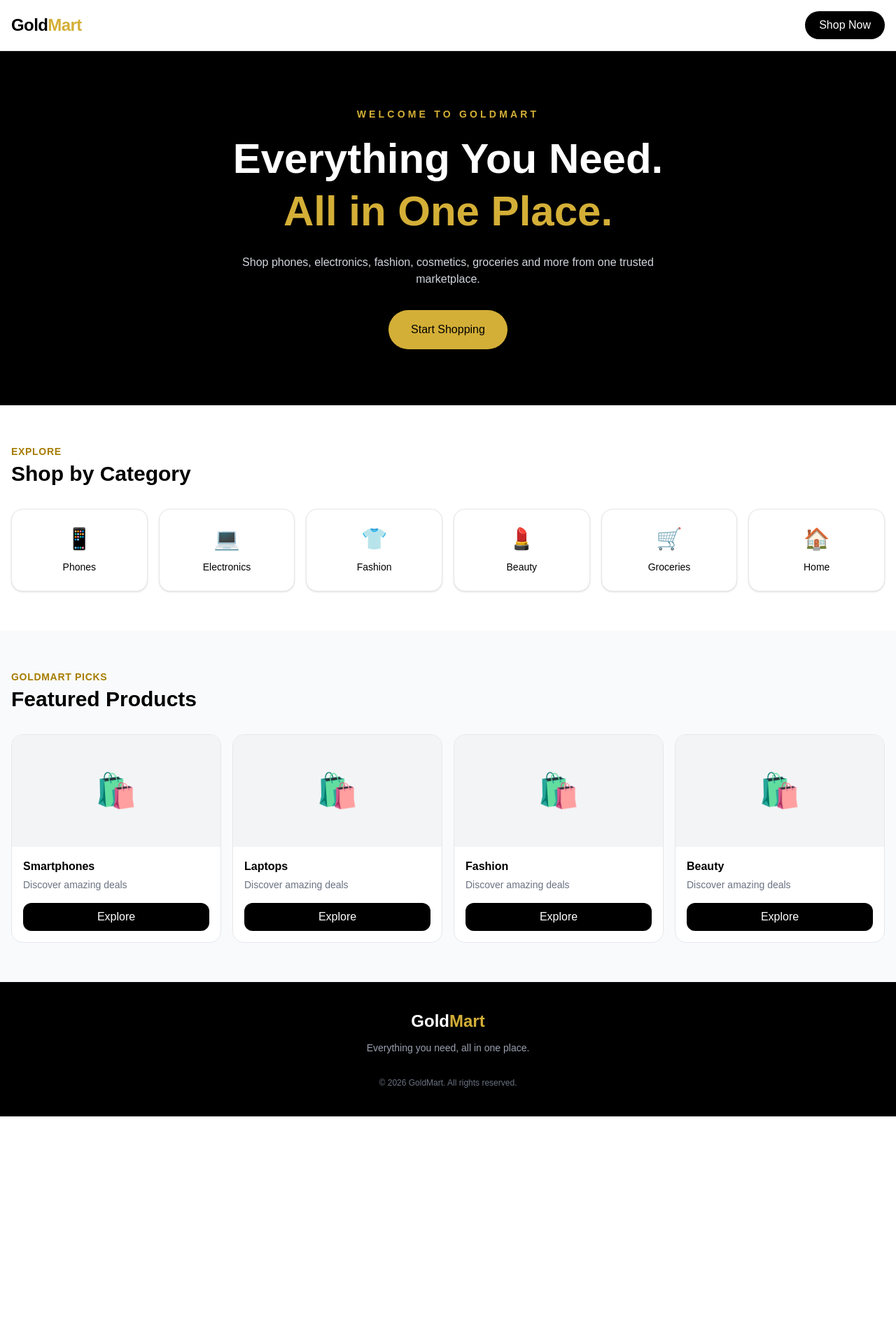
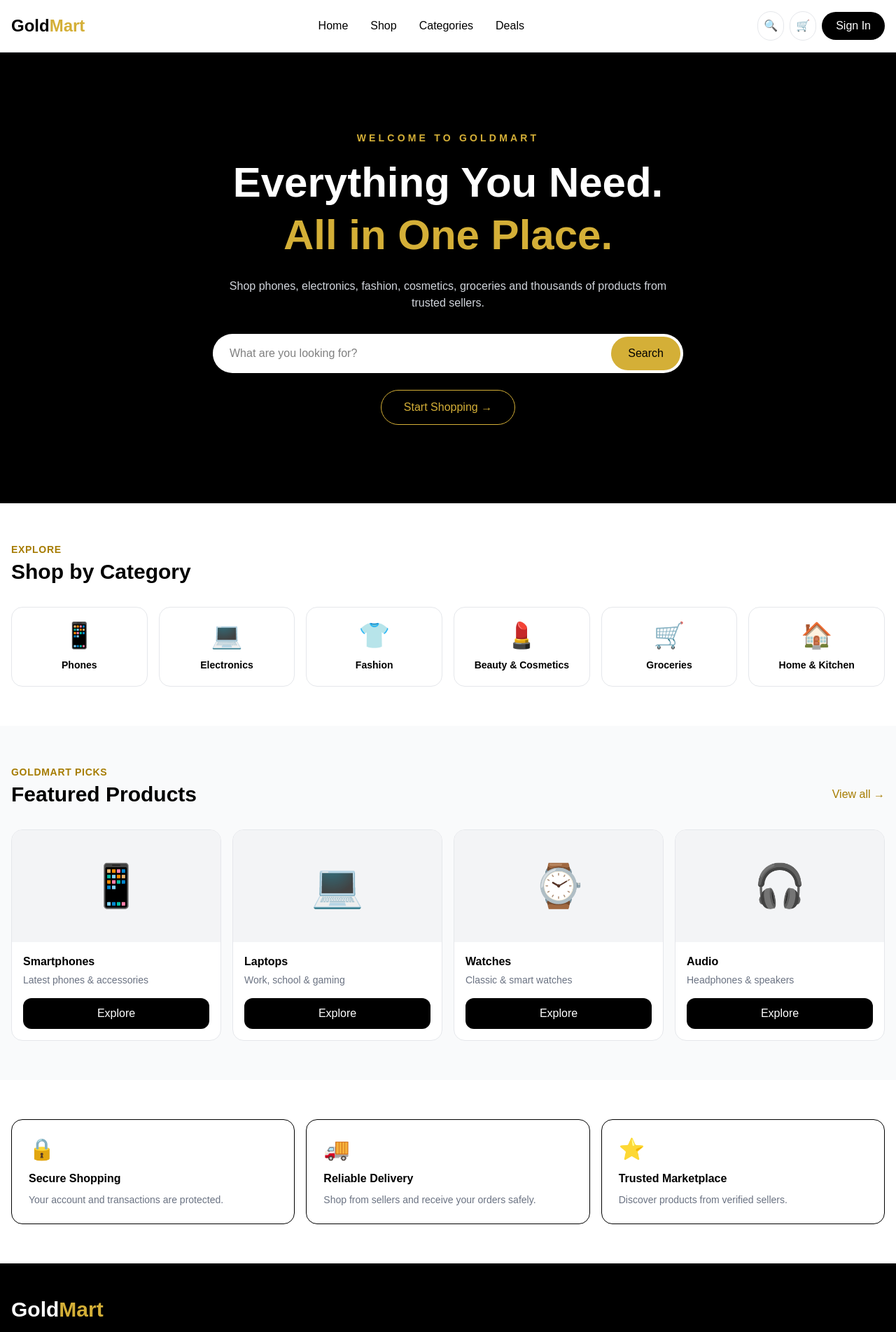
Before and after one commit to oscar1-max/Gold-mart-Ybsr, a Next.js app: page / in a window 1280 px wide. Shown: the top 1903 px of the page at 70% size. Before the commit the page ends 1595 px from the top, so only its background shows below. Built offline with nearby package versions, Linux system fonts and the light colour scheme.

Commit message:
Refactor Home component layout and dynamic rendering
Refactor the Home component to improve layout and functionality, including dynamic category and product rendering.

```diff
--- a/app/page.tsx
+++ b/app/page.tsx
@@ -1,23 +1,69 @@
+const categories = [
+  { icon: "📱", name: "Phones" },
+  { icon: "💻", name: "Electronics" },
+  { icon: "👕", name: "Fashion" },
+  { icon: "💄", name: "Beauty & Cosmetics" },
+  { icon: "🛒", name: "Groceries" },
+  { icon: "🏠", name: "Home & Kitchen" },
+];
+
+const products = [
+  { icon: "📱", name: "Smartphones", text: "Latest phones & accessories" },
+  { icon: "💻", name: "Laptops", text: "Work, school & gaming" },
+  { icon: "⌚", name: "Watches", text: "Classic & smart watches" },
+  { icon: "🎧", name: "Audio", text: "Headphones & speakers" },
+];
+
 export default function Home() {
   return (
     <main className="min-h-screen bg-white text-black">
-      {/* Header */}
-      <header className="border-b border-gray-200">
+      {/* NAVBAR */}
+      <nav className="sticky top-0 z-50 border-b border-gray-200 bg-white">
         <div className="mx-auto flex max-w-7xl items-center justify-between px-4 py-4">
-          <div className="text-2xl font-black tracking-tight">
-            <span className="text-black">Gold</span>
-            <span className="text-[#D4AF37]">Mart</span>
+          <a href="/" className="text-2xl font-black">
+            Gold<span className="text-[#D4AF37]">Mart</span>
+          </a>
+
+          <div className="hidden items-center gap-8 md:flex">
+            <a href="#" className="font-medium hover:text-[#A67C00]">
+              Home
+            </a>
+            <a href="#" className="font-medium hover:text-[#A67C00]">
+              Shop
+            </a>
+            <a href="#" className="font-medium hover:text-[#A67C00]">
+              Categories
+            </a>
+            <a href="#" className="font-medium hover:text-[#A67C00]">
+              Deals
+            </a>
           </div>
 
-          <button className="rounded-full bg-black px-5 py-2 text-sm font-semibold text-white">
-            Shop Now
+          <div className="flex items-center gap-2">
+            <button
+              aria-label="Search"
+              className="rounded-full border border-gray-200 p-2"
+            >
+              🔍
+            </button>
+
+            <button
+              aria-label="Shopping cart"
+              className="rounded-full border border-gray-200 p-2"
+            >
+              🛒
+            </button>
+
+            <button className="hidden rounded-full bg-black px-5 py-2 font-bold text-white sm:block">
+              Sign In
             </button>
           </div>
-      </header>
+        </div>
+      </nav>
 
-      {/* Hero */}
+      {/* HERO */}
       <section className="bg-black">
-        <div className="mx-auto max-w-7xl px-5 py-20 text-center">
+        <div className="mx-auto max-w-7xl px-5 py-20 text-center sm:py-28">
           <p className="mb-4 text-sm font-bold uppercase tracking-[0.3em] text-[#D4AF37]">
             Welcome to GoldMart
           </p>
@@ -29,97 +75,134 @@ export default function Home() {
           </h1>
 
           <p className="mx-auto mt-6 max-w-2xl text-gray-300">
-            Shop phones, electronics, fashion, cosmetics, groceries and more
-            from one trusted marketplace.
+            Shop phones, electronics, fashion, cosmetics, groceries and
+            thousands of products from trusted sellers.
           </p>
 
-          <button className="mt-8 rounded-full bg-[#D4AF37] px-8 py-4 font-bold text-black transition hover:bg-[#F4D675]">
-            Start Shopping
+          {/* SEARCH */}
+          <div className="mx-auto mt-8 flex max-w-2xl overflow-hidden rounded-full bg-white p-1">
+            <input
+              type="search"
+              placeholder="What are you looking for?"
+              className="min-w-0 flex-1 px-5 py-3 text-black outline-none"
+            />
+
+            <button className="rounded-full bg-[#D4AF37] px-6 font-bold text-black">
+              Search
+            </button>
+          </div>
+
+          <button className="mt-6 rounded-full border border-[#D4AF37] px-8 py-3 font-bold text-[#D4AF37]">
+            Start Shopping →
           </button>
         </div>
       </section>
 
-      {/* Categories */}
+      {/* CATEGORIES */}
       <section className="mx-auto max-w-7xl px-4 py-14">
-        <div className="mb-8 flex items-end justify-between">
-          <div>
+        <div className="mb-8">
           <p className="text-sm font-bold uppercase tracking-wider text-[#A67C00]">
             Explore
           </p>
           <h2 className="mt-1 text-3xl font-black">Shop by Category</h2>
         </div>
-        </div>
 
         <div className="grid grid-cols-2 gap-4 sm:grid-cols-3 lg:grid-cols-6">
-          {[
-            "📱 Phones",
-            "💻 Electronics",
-            "👕 Fashion",
-            "💄 Beauty",
-            "🛒 Groceries",
-            "🏠 Home",
-          ].map((category) => (
+          {categories.map((category) => (
             <button
-              key={category}
-              className="rounded-2xl border border-gray-200 bg-white p-6 text-center font-bold shadow-sm transition hover:-translate-y-1 hover:border-[#D4AF37] hover:shadow-md"
+              key={category.name}
+              className="rounded-2xl border border-gray-200 p-5 text-center transition hover:-translate-y-1 hover:border-[#D4AF37] hover:shadow-lg"
             >
-              <span className="text-3xl">{category.split(" ")[0]}</span>
-              <span className="mt-3 block text-sm">
-                {category.substring(category.indexOf(" ") + 1)}
-              </span>
+              <div className="text-4xl">{category.icon}</div>
+              <p className="mt-3 text-sm font-bold">{category.name}</p>
             </button>
           ))}
         </div>
       </section>
 
-      {/* Featured */}
+      {/* FEATURED */}
       <section className="bg-gray-50 px-4 py-14">
         <div className="mx-auto max-w-7xl">
           <p className="text-sm font-bold uppercase tracking-wider text-[#A67C00]">
             GoldMart Picks
           </p>
 
-          <h2 className="mt-1 text-3xl font-black">Featured Products</h2>
+          <div className="mt-1 flex items-center justify-between">
+            <h2 className="text-3xl font-black">Featured Products</h2>
 
-          <div className="mt-8 grid grid-cols-2 gap-4 sm:grid-cols-3 lg:grid-cols-4">
-            {["Smartphones", "Laptops", "Fashion", "Beauty"].map((item) => (
-              <div
-                key={item}
-                className="overflow-hidden rounded-2xl border border-gray-200 bg-white"
+            <button className="text-sm font-bold text-[#A67C00]">
+              View all →
+            </button>
+          </div>
+
+          <div className="mt-8 grid grid-cols-2 gap-4 sm:grid-cols-4">
+            {products.map((product) => (
+              <article
+                key={product.name}
+                className="overflow-hidden rounded-2xl border border-gray-200 bg-white transition hover:-translate-y-1 hover:shadow-lg"
               >
-                <div className="flex h-40 items-center justify-center bg-gray-100 text-5xl">
-                  🛍️
+                <div className="flex h-40 items-center justify-center bg-gray-100 text-6xl">
+                  {product.icon}
                 </div>
 
                 <div className="p-4">
-                  <h3 className="font-bold">{item}</h3>
+                  <h3 className="font-bold">{product.name}</h3>
                   <p className="mt-1 text-sm text-gray-500">
-                    Discover amazing deals
+                    {product.text}
                   </p>
 
-                  <button className="mt-4 w-full rounded-xl bg-black py-2 text-sm font-bold text-white">
+                  <button className="mt-4 w-full rounded-xl bg-black py-2.5 text-sm font-bold text-white">
                     Explore
                   </button>
                 </div>
-              </div>
+              </article>
             ))}
           </div>
         </div>
       </section>
 
-      {/* Footer */}
-      <footer className="bg-black px-4 py-10 text-center text-white">
-        <div className="text-2xl font-black">
+      {/* TRUST */}
+      <section className="mx-auto grid max-w-7xl gap-4 px-4 py-14 sm:grid-cols-3">
+        <div className="rounded-2xl border p-6">
+          <div className="text-3xl">🔒</div>
+          <h3 className="mt-3 font-bold">Secure Shopping</h3>
+          <p className="mt-2 text-sm text-gray-500">
+            Your account and transactions are protected.
+          </p>
+        </div>
+
+        <div className="rounded-2xl border p-6">
+          <div className="text-3xl">🚚</div>
+          <h3 className="mt-3 font-bold">Reliable Delivery</h3>
+          <p className="mt-2 text-sm text-gray-500">
+            Shop from sellers and receive your orders safely.
+          </p>
+        </div>
+
+        <div className="rounded-2xl border p-6">
+          <div className="text-3xl">⭐</div>
+          <h3 className="mt-3 font-bold">Trusted Marketplace</h3>
+          <p className="mt-2 text-sm text-gray-500">
+            Discover products from verified sellers.
+          </p>
+        </div>
+      </section>
+
+      {/* FOOTER */}
+      <footer className="bg-black px-4 py-12 text-white">
+        <div className="mx-auto max-w-7xl">
+          <div className="text-3xl font-black">
             Gold<span className="text-[#D4AF37]">Mart</span>
           </div>
 
-        <p className="mt-3 text-sm text-gray-400">
+          <p className="mt-3 max-w-md text-sm text-gray-400">
             Everything you need, all in one place.
           </p>
 
-        <p className="mt-8 text-xs text-gray-500">
+          <div className="mt-10 border-t border-gray-800 pt-6 text-sm text-gray-500">
             © 2026 GoldMart. All rights reserved.
-        </p>
+          </div>
+        </div>
       </footer>
     </main>
   );
```
Lines whose indentation alone changed are shown as unchanged.
